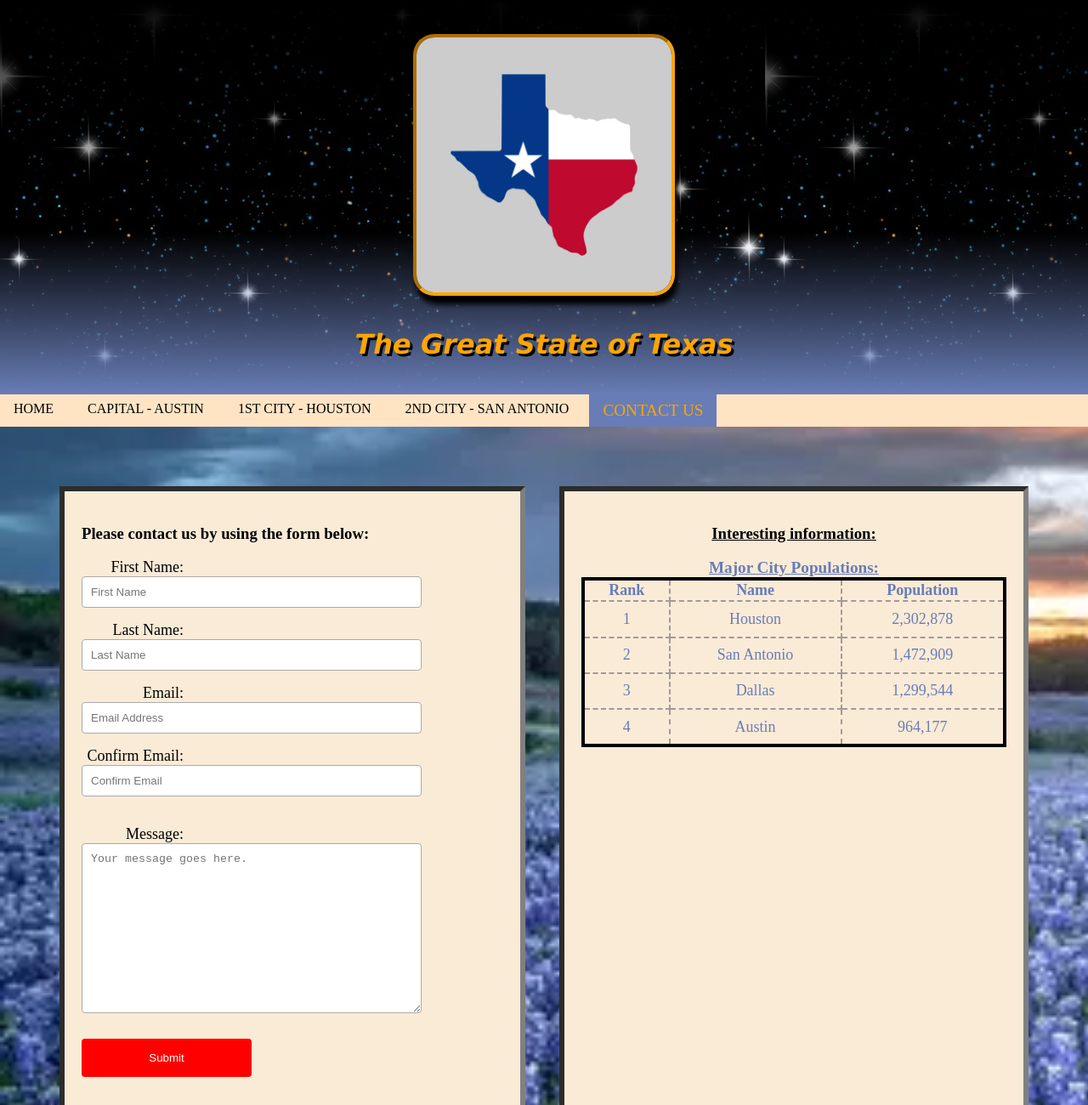
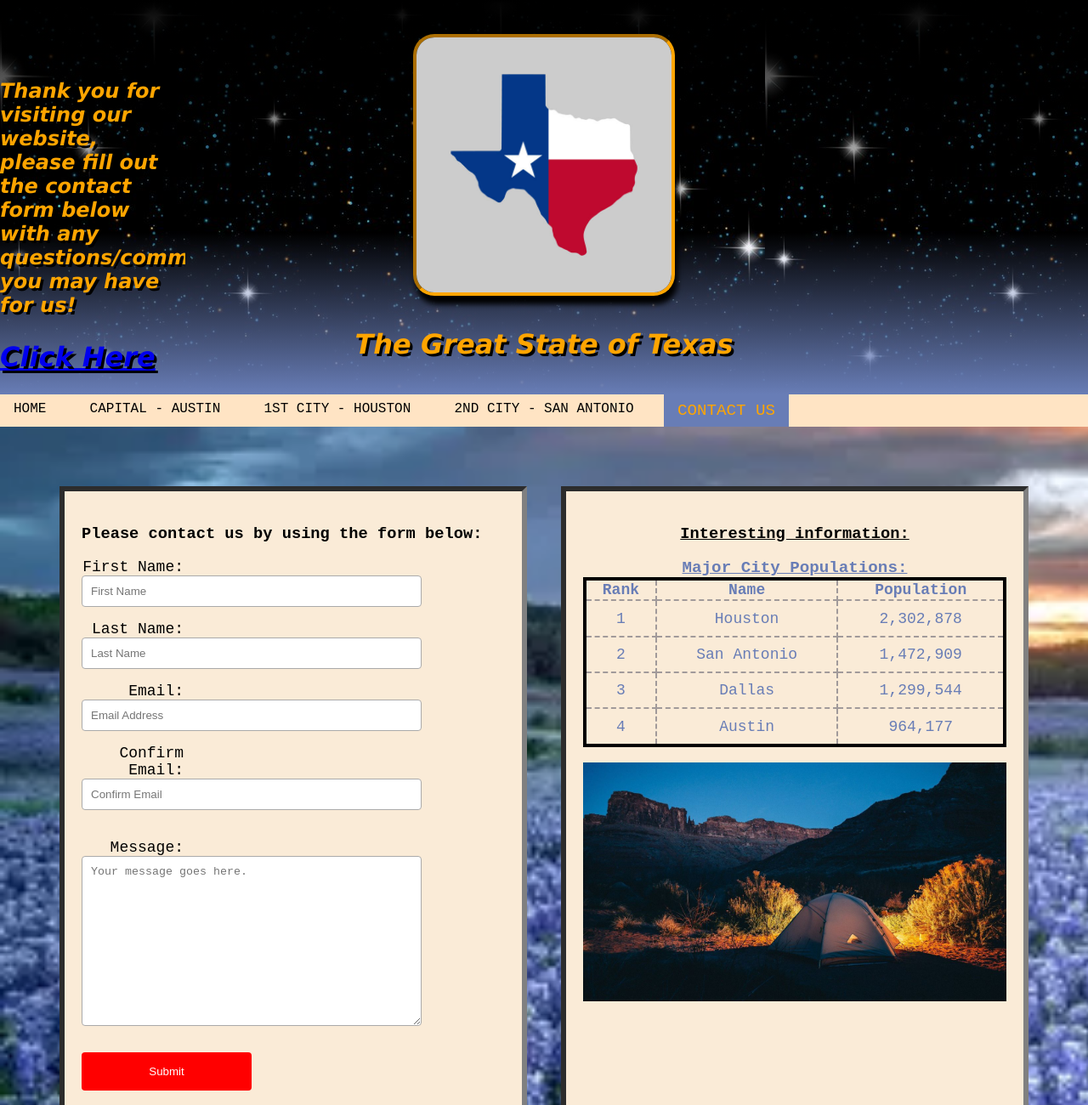
Before and after one commit to ChaseMorgan333/frontendwebdevd277, a plain HTML site: page Contact.html in a window 1280 px wide. Shown: the top 1300 px of the page at 85% size. Drawn offline with Linux system fonts and the light colour scheme.

Commit message:
finished product

```diff
--- a/Contact.html
+++ b/Contact.html
@@ -11,6 +11,11 @@
         <header>
             <img class="mainimg" src="images/texas.jpg" alt="State of Texas logo"><br>
             The Great State of Texas
+            <div id="headerdiv">
+                Thank you for visiting our website,<br> please fill out the contact form below with any questions/comments you may have for us!<br><br>
+                <a href="#contactsection" style="font-size: xx-large;">Click Here</a>
+
+            </div>
         </header>
 
         <nav>
@@ -24,7 +29,7 @@
         </nav>
         <!--Main content of page starts here -->
         <main>
-            <section>
+            <section id="contactsection">
                 <h3>Please contact us by using the form below:</h3>
                 <form action="file:///C:/Users/Chase/OneDrive/Desktop/Western%20Governer's%20University/D2777FrontEndWebDev/frontendwebdevd277/Contact.html" method="post">
                     <p>
@@ -93,12 +98,16 @@
                         <td>964,177</td>
                     </tr>
                 </table>
+                <br>
+                &nbsp;
+                <img alt="texas camping" src="images/052720_spec_tentcampingjpg.jpeg" id="contactphoto">
 
 
 
             </aside>
         </main>
         <footer>
+
             <a target="blank" href="https://en.wikipedia.org/wiki/Texas">Visit Wikipedia</a> to learn more about Texas!
         </footer>
         <script type="text/javascript">
--- a/styles.css
+++ b/styles.css
@@ -11,6 +11,7 @@ body{
     background-repeat: no-repeat;
     background-size: cover;
     background-position-y: 200px;
+    font-family: 'Courier New', Courier, monospace;
 }
 .mainimg{
     width: 300px;
@@ -42,6 +43,7 @@ main img{
 }
 
 header{
+    position: relative;
     font-family: 'Lucida Sans', 'Lucida Sans Regular', 'Lucida Grande', 'Lucida Sans Unicode', Geneva, Verdana, sans-serif;
     text-align: center;
     color: orange;
@@ -57,6 +59,25 @@ header{
    url('images/night-sky-with-stars_1048-7871.jpg');
 
 }
+/*the folowing tag styles a div and uses absolute positioning within its parent; the parent element is positioned using relative positioning*/
+#headerdiv{
+    position: absolute;
+    left: 0px;
+    top: 20%;
+    bottom: 0px;
+    width: 17%;
+    background-color: #00000000;
+    text-align: start;
+    overflow: auto;
+    font-size: x-large;
+
+}
+
+#headerdiv a:hover, #headerdiv a:visited{
+    color: rgb(0, 158, 250);
+}
+
+
 
 /* The following tags are for the navigation section */
 
@@ -150,6 +171,14 @@ aside img{
     border-radius: 25px;
 }
 
+#contactphoto{
+    border-radius: 0;
+    display: flex;
+    width: 100%;
+    height: auto;
+}
+
+
 
 
 footer{
@@ -221,12 +250,14 @@ li span{
     cursor: not-allowed;
  }
 
+
+ /*This section is for tables*/
  #poptable{
 
     border: 4px solid black;
     color: var(--bg-color);
     border-collapse: collapse;
-    width: 500px;
+    width: 100%;
     height: 200px;
     text-align: center;
  }
```
Also changed, not shown: images/052720_spec_tentcampingjpg.jpeg (added), images/Texas_flag_map.svg.png (added).
